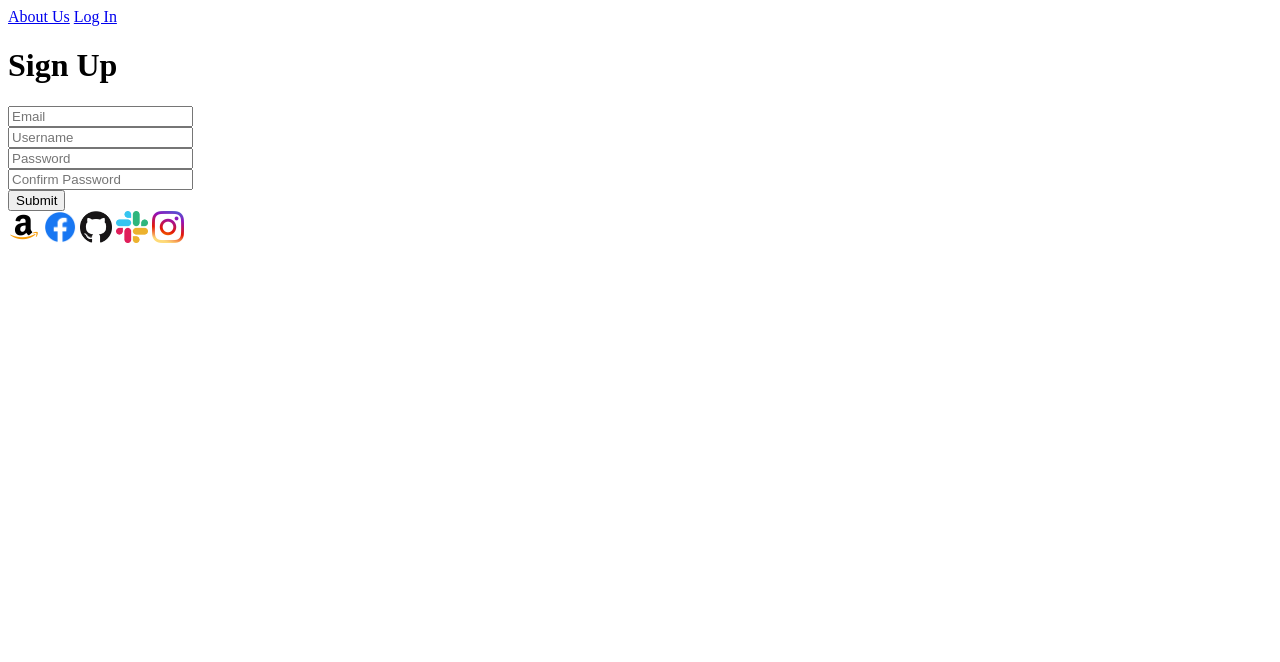
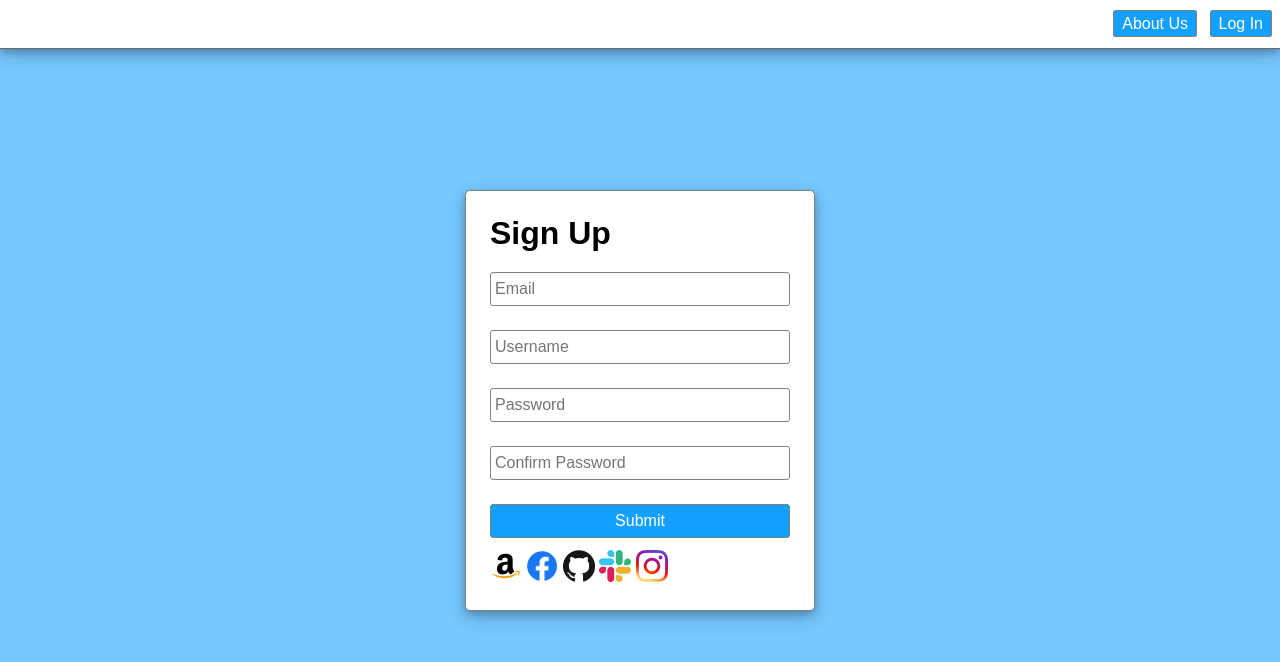
Before and after one commit to Dervin7/StaticRegisterPage, a plain HTML site: page index.html in a window 1280 px wide. Drawn offline with Linux system fonts and the light colour scheme.

Commit message:
Added styling to header and container

```diff
--- a/index.html
+++ b/index.html
@@ -4,6 +4,7 @@
     <meta charset="UTF-8">
     <meta http-equiv="X-UA-Compatible" content="IE=edge">
     <meta name="viewport" content="width=device-width, initial-scale=1.0">
+    <link rel="stylesheet" href="./main.css" />
     <title>Register Page</title>
 </head>
 <body>
@@ -11,7 +12,7 @@
         <a href="#">About Us</a>
         <a href="#">Log In</a>
     </header>
-    <div>
+    <div class="container">
         <h1>Sign Up</h1>
         <form>
             <div>
--- /dev/null
+++ b/main.css
@@ -0,0 +1,75 @@
+body {
+    background-color: #76c8ff;
+    margin: 0;
+    font-family: sans-serif;
+    display: flex;
+    height: 100vh;
+}
+
+header {
+    background-color: white;
+    text-align: right;
+    padding: .75rem 0;
+    border-bottom: solid 1px dimgrey;
+    box-shadow:
+        0 4px 8px 0 rgba(0, 0, 0, 0.2),
+        0 6px 20px 0 rgba(0, 0, 0, 0.19);
+    position: fixed;
+    top: 0;
+    left: 0;
+    width: 100vw;
+}
+
+header a {
+    color: white;
+    background-color: #13a0ff;
+    border: solid 1px gray;
+    border-radius: 3px;
+    padding: .25rem .5rem;
+    margin-right: .5rem;
+    /* line-height adjusts the amount of space taken up for the font */
+    line-height: 1.5rem;
+    /* This removes the underline from the a tag */
+    text-decoration: none;
+}
+
+header a:hover, form button:hover {
+    background-color: #1084d1;
+    cursor: pointer;
+}
+
+.container {
+    margin: auto;
+    padding: 1.5rem;
+    background-color: white;
+    border: solid 1px gray;
+    border-radius: 5px;
+    box-shadow:
+        0 4px 8px 0 rgba(0, 0, 0, 0.2),
+        0 6px 20px 0 rgba(0, 0, 0, 0.19);
+}
+
+.container > h1 {
+    margin: 0 0 .5rem;
+}
+
+form input, form button {
+    width: 100%;
+    min-width: 300px;
+    /*
+        Our inputs and forms have different default sizes.
+        By changing the box-sizing, we can fix this.
+    */
+    box-sizing: border-box;
+    margin: .75rem 0;
+    padding: .25rem;
+    line-height: 1.5rem;
+    font-size: 1em;
+    border: solid 1px gray;
+    border-radius: 3px;
+}
+
+form button {
+    color: white;
+    background-color: #13a0ff;
+}
```
